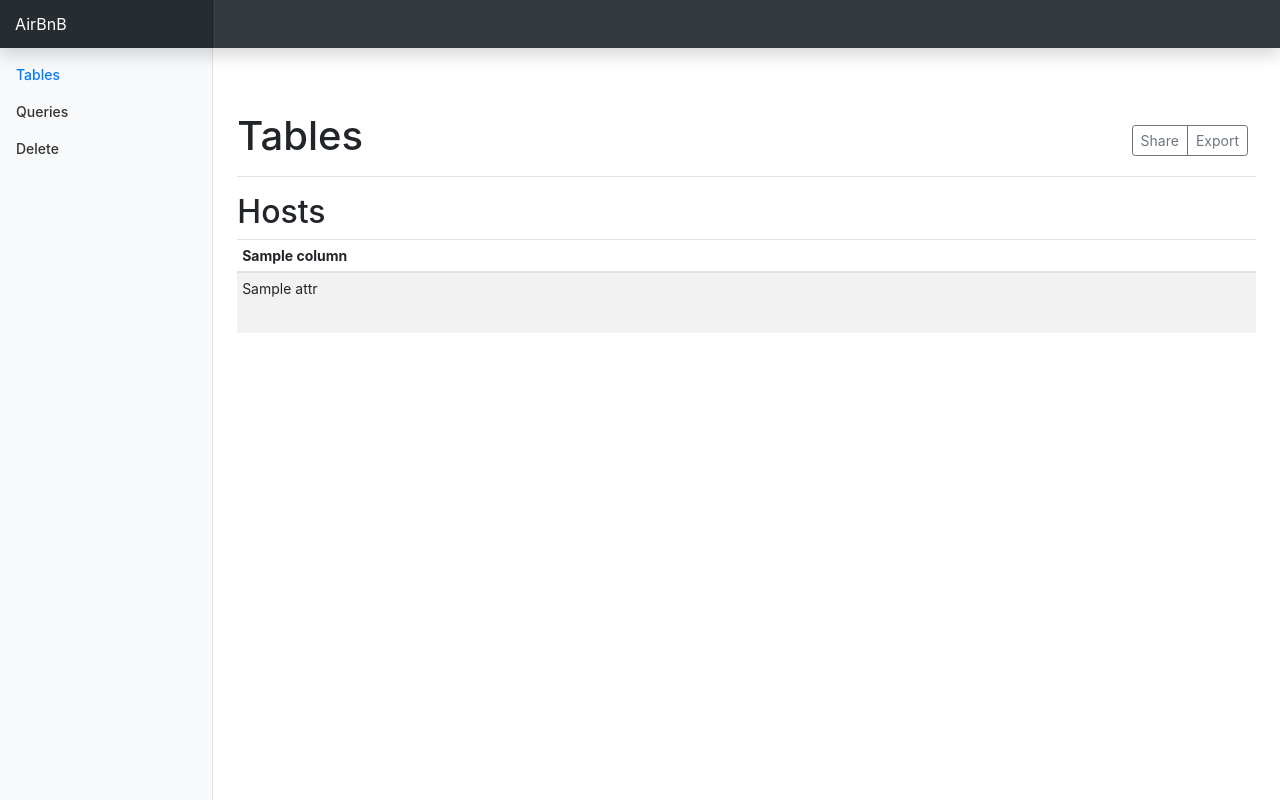
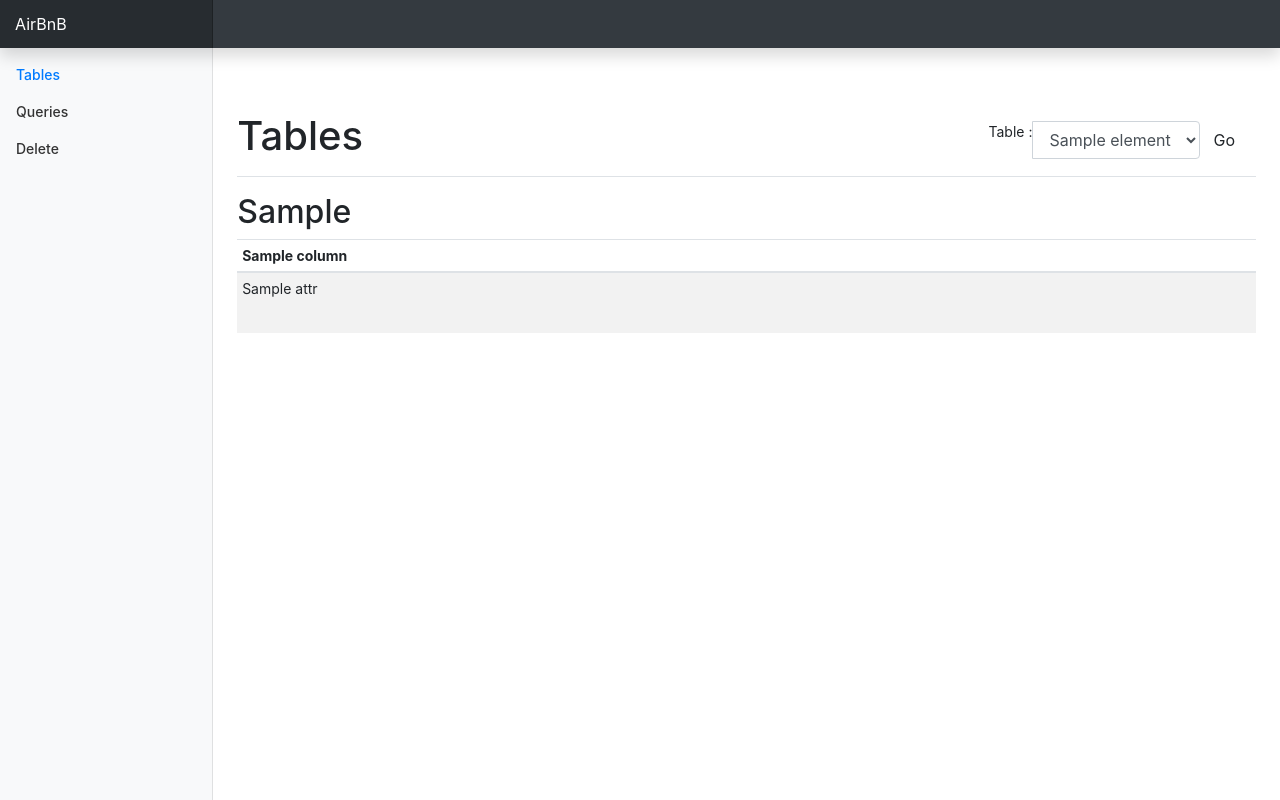
Before and after one commit to vquelque/DbProject, a Flask app: template templates/index.html in a window 1280 px wide. Run offline with Flask 2, Linux system fonts and the light colour scheme; the template is opened without the code that fills it: most values are stand-ins (such as "Sample title", 1, 10 or a date in 2020); parts of the project's set-up code (start-up, migrations or seed data) failed here and were passed over; some libraries are stand-ins or nearby versions.

Commit message:
table working

```diff
--- a/app.py
+++ b/app.py
@@ -1,4 +1,4 @@
-from flask import Flask, render_template
+from flask import Flask, render_template, request, url_for
 from flask_sqlalchemy import SQLAlchemy
 from sqlalchemy import create_engine, MetaData, Table
 #general configuration
@@ -10,20 +10,46 @@
 engine = create_engine('oracle://C##DB2019_G43:DB2019_G43@cs322-db.epfl.ch:1521/ORCLCDB')
 connection = engine.connect()
 metadata = MetaData()
+metadata.reflect(bind=connection)
 #tables
-host = Table('HOST', metadata, autoload=True, autoload_with=engine)
+# address = Table('ADDRESS', metadata, autoload=True, autoload_with=engine)
+# bed_type = Table('BED_TYPE', metadata, autoload=True, autoload_with=engine)
+# calendar = Table('CALENDAR', metadata, autoload=True, autoload_with=engine)
+# cancellation_policy = Table('CANCELLATION_POLICY', metadata, autoload=True, autoload_with=engine)
+# city = Table('CITY', metadata, autoload=True, autoload_with=engine)
+# country = Table('COUNTRY', metadata, autoload=True, autoload_with=engine)
+# host = Table('HOST', metadata, autoload=True, autoload_with=engine)
+# host_reponse_time = Table('HOST_RESPONSE_TIME', metadata, autoload=True, autoload_with=engine)
+# neighbourhood = Table('NEIGHBOURHOOD', metadata, autoload=True, autoload_with=engine)
+# offer = Table('OFFER', metadata, autoload=True, autoload_with=engine)
+# prices = Table('PRICES', metadata, autoload=True, autoload_with=engine)
+# property = Table('PROPERTY', metadata, autoload=True, autoload_with=engine)
+# property_type = Table('PROPERTY_TYPE', metadata, autoload=True, autoload_with=engine)
+# review = Table('REVIEW', metadata, autoload=True, autoload_with=engine)
+# room_type = Table('ROOM_TYPE', metadata, autoload=True, autoload_with=engine)
+# scores = Table('SCORES', metadata, autoload=True, autoload_with=engine)
 
 #db helper functions
-def dump_table(table) :
+def dump_table(table_name) :
+    table = metadata.tables[table_name]
     query = table.select()
     ResultProxy = connection.execute(query)
     result = ResultProxy.fetchmany(10)
     ResultProxy.close()
     return result
 
-@app.route('/')
+@app.route('/', methods=['GET', 'POST'])
 def get():
-    return render_template('index.html', columns = host.columns.keys(), records = dump_table(host))
+    table = request.form.get('comp_select')
+    if table == None :
+        table = 'host'
+    print(table)
+    selected_table = str(table)
+    print(selected_table)
+    return render_template('index.html', tables = metadata.sorted_tables,
+    columns = metadata.tables[table].columns.keys(),
+    records = dump_table(table),
+    selected_table = selected_table)
 
 if __name__ == "__main__":
     app.run()
--- a/templates/index.html
+++ b/templates/index.html
@@ -37,17 +37,23 @@
         <h1 class="h1">Tables</h1>
         <div class="btn-toolbar mb-2 mb-md-0">
           <div class="btn-group mr-2">
-            <button type="button" class="btn btn-sm btn-outline-secondary">
-              Share
-            </button>
-            <button type="button" class="btn btn-sm btn-outline-secondary">
-              Export
-            </button>
+            <form class="form-inline" method="POST" action="{{ url_for('get') }}">
+              <div class="form-group">
+                <div class="input-group">
+                    <span class="input-group-addon">Table : </span>
+                        <select name="comp_select" class="selectpicker form-control">
+                          {% for element in tables %}
+                          <option value="{{element}}" {% if element == selected_table %}selected{% endif %} >{{ element }}</option>
+                          {% endfor %}
+                        </select>
+                </div>
+                <button type="submit" class="btn btn-default">Go</button>
+              </div>
+            </form>
           </div>
         </div>
       </div>
-
-      <h2>Hosts</h2>
+      <h2>{{selected_table}}</h2>
       {% include "includes/_table.html" %}
     </main>
     {% endblock body %}
```
